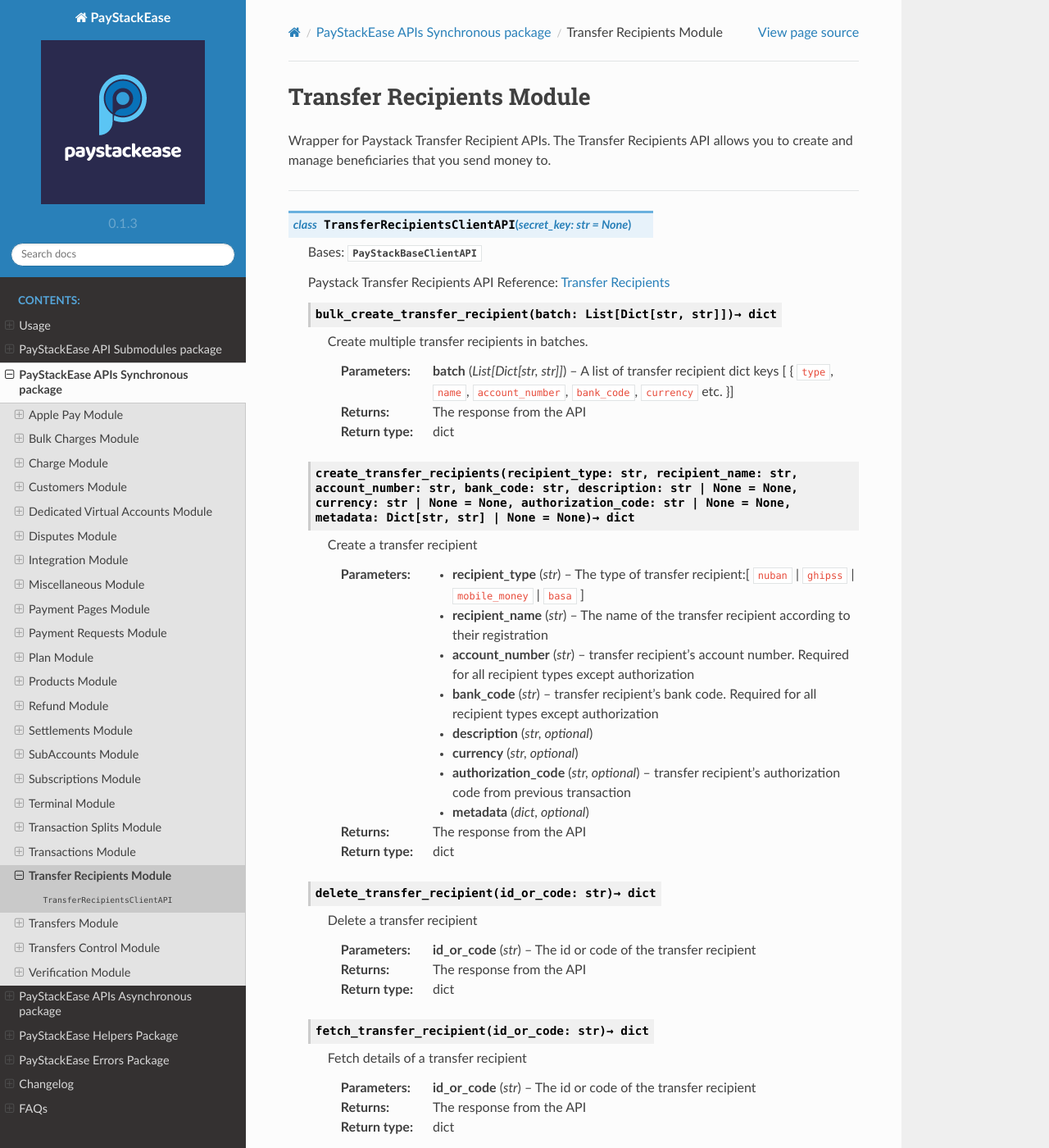
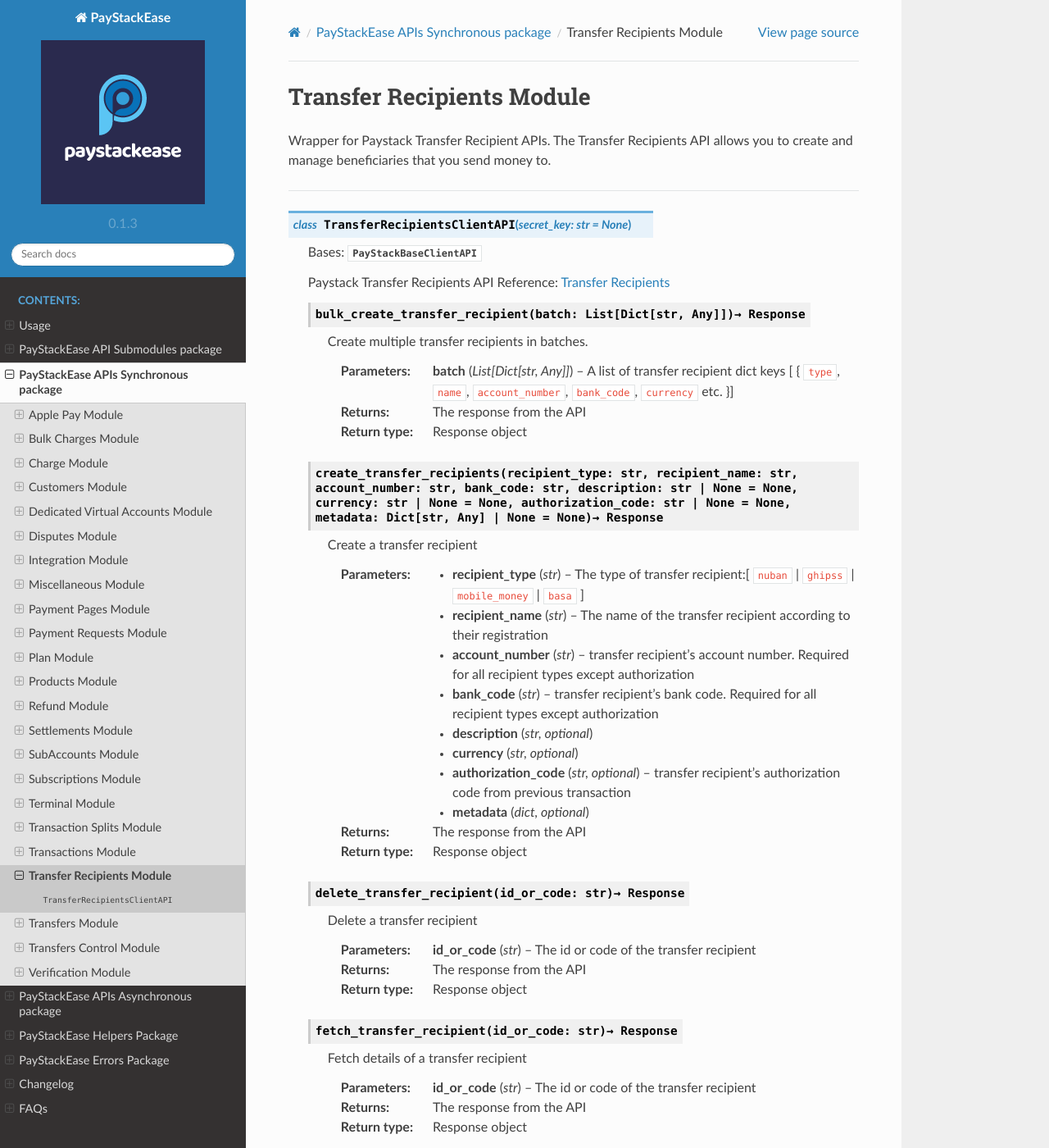
Before and after one commit to cla-bit/PayStackEase, a Sphinx documentation site: the page built from docs/source/transferrecipients.rst, in a window 1280 px wide and 1400 px high. Shown: the whole window at 82% size. Built offline with Sphinx 7.4.7 and the Read the Docs theme 2.0.0, drawn with Linux system fonts in a browser that asks for light colours; some of the changed text lies outside the part shown.

Commit message:
updated documentation for transfer recipients: async and sync

```diff
--- a/docs/source/transferrecipients.rst
+++ b/docs/source/transferrecipients.rst
@@ -7,7 +7,7 @@
 
 Wrapper for Paystack Transfer Recipient APIs. The Transfer Recipients API allows you to create and manage beneficiaries that you send money to.
 
--------------------------------------------------------------
+----------------
 
 .. py:class:: TransferRecipientsClientAPI(secret_key: str = None)
 
@@ -15,17 +15,17 @@
 
     Paystack Transfer Recipients API Reference: `Transfer Recipients`_
 
-    .. py:method:: bulk_create_transfer_recipient(batch: List[Dict[str, str]])→ dict
+    .. py:method:: bulk_create_transfer_recipient(batch: List[Dict[str, Any]])→ Response
 
         Create multiple transfer recipients in batches.
 
         :param batch: A list of transfer recipient dict keys [ { ``type``, ``name``, ``account_number``, ``bank_code``, ``currency`` etc. }]
-        :type batch: List[Dict[str, str]]
+        :type batch: List[Dict[str, Any]]
 
         :return: The response from the API
-        :rtype: dict
+        :rtype: Response object
 
-    .. py:method:: create_transfer_recipients(recipient_type: str, recipient_name: str, account_number: str, bank_code: str, description: str | None = None, currency: str | None = None, authorization_code: str | None = None, metadata: Dict[str, str] | None = None)→ dict
+    .. py:method:: create_transfer_recipients(recipient_type: str, recipient_name: str, account_number: str, bank_code: str, description: str | None = None, currency: str | None = None, authorization_code: str | None = None, metadata: Dict[str, Any] | None = None)→ Response
 
         Create a transfer recipient
 
@@ -47,9 +47,9 @@
         :type metadata: dict, optional
 
         :return: The response from the API
-        :rtype: dict
+        :rtype: Response object
 
-    .. py:method:: delete_transfer_recipient(id_or_code: str)→ dict
+    .. py:method:: delete_transfer_recipient(id_or_code: str)→ Response
 
         Delete a transfer recipient
 
@@ -57,9 +57,9 @@
         :type id_or_code: str
 
         :return: The response from the API
-        :rtype: dict
+        :rtype: Response object
 
-    .. py:method:: fetch_transfer_recipient(id_or_code: str)→ dict
+    .. py:method:: fetch_transfer_recipient(id_or_code: str)→ Response
 
         Fetch details of a transfer recipient
 
@@ -67,9 +67,9 @@
         :type id_or_code: str
 
         :return: The response from the API
-        :rtype: dict
+        :rtype: Response object
 
-    .. py:method:: list_transfer_recipients(per_page: int | None = None, page: int | None = None, from_date: date | None = None, to_date: date | None = None)→ dict
+    .. py:method:: list_transfer_recipients(per_page: int | None = None, page: int | None = None, from_date: date | None = None, to_date: date | None = None)→ Response
 
         List of all transfer recipients
 
@@ -83,9 +83,9 @@
         :type to_date: date, optional
 
         :return: The response from the API
-        :rtype: dict
+        :rtype: Response object
 
-    .. py:method:: update_transfer_recipient(id_or_code: str, recipient_name: str, recipient_email: str | None = None)→ dict
+    .. py:method:: update_transfer_recipient(id_or_code: str, recipient_name: str, recipient_email: str | None = None)→ Response
 
         Update a transfer recipient
 
@@ -97,7 +97,7 @@
         :type recipient_email: str
 
         :return: The response from the API
-        :rtype: dict
+        :rtype: Response object
 
 
 .. _Transfer Recipients: https://paystack.com/docs/api/transfer-recipient/
```
Also changed, not shown: docs/source/atransferrecipients.rst (+13 -13 lines).
